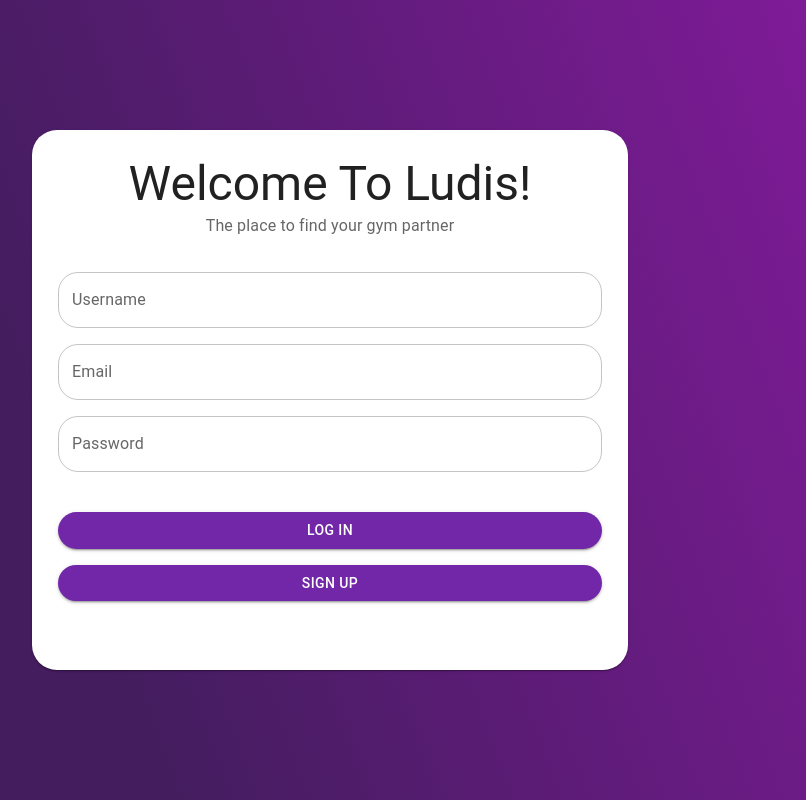
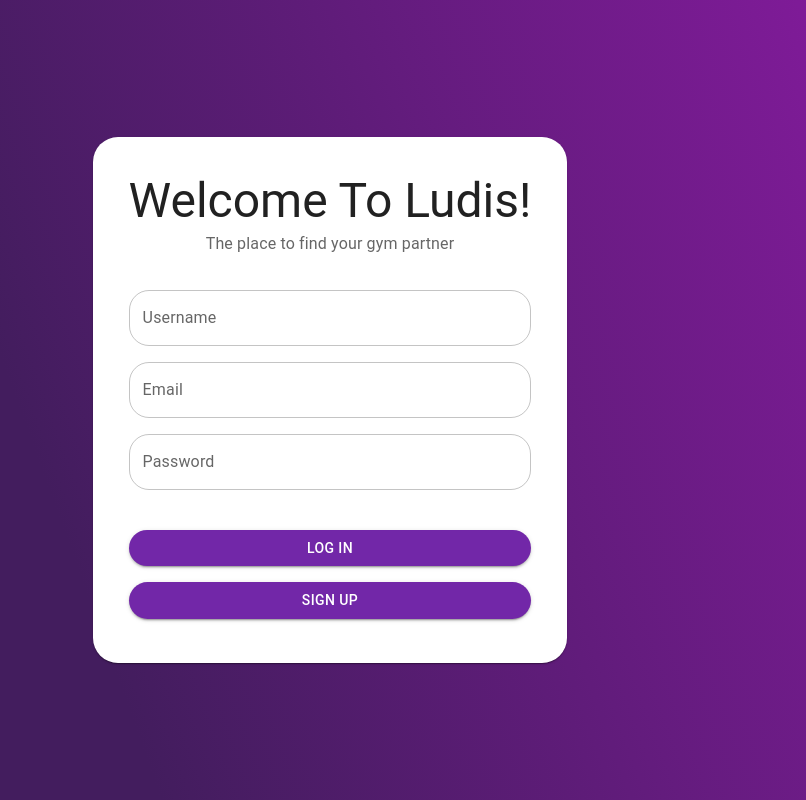
Before and after one commit to caiodasilva2005/Ludis, a Next.js app: page /Pages/LogInPage in a window 1280 px wide. Shown: the whole page, without its empty margins (310-1116 px from the left). Built offline with nearby package versions, Linux system fonts and the light colour scheme; no server answers.

Commit message:
Fixed login page so it doesn't use a scroll bar anymore

```diff
--- a/app/Pages/LogInPage/page.tsx
+++ b/app/Pages/LogInPage/page.tsx
@@ -76,17 +76,15 @@ const LogInPage = () => {
         display: "flex",
         alignItems: "center",
         justifyContent: "center",
-        height: "100vh",
+        minHeight: "100vh",
+        padding: "20px",
       }}
     >
       <Card
         sx={{
-          width: 0.5,
-          height: 0.65,
           borderRadius: "25px",
           textAlign: "center",
-          overflowY: "auto",
-          padding: "10px",
+          padding: "20px",
         }}
       >
         <CardHeader
```
